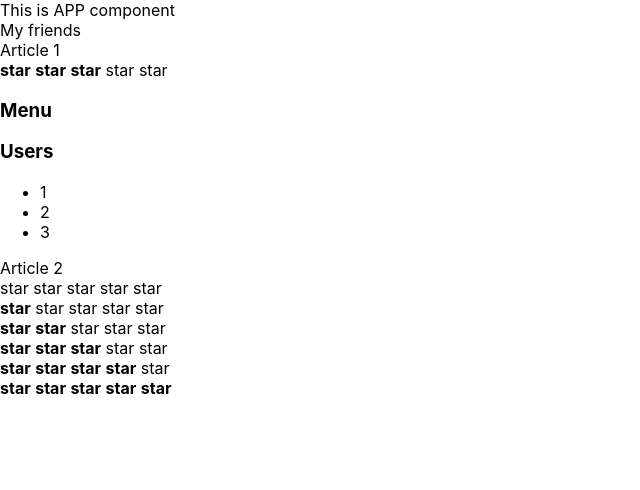
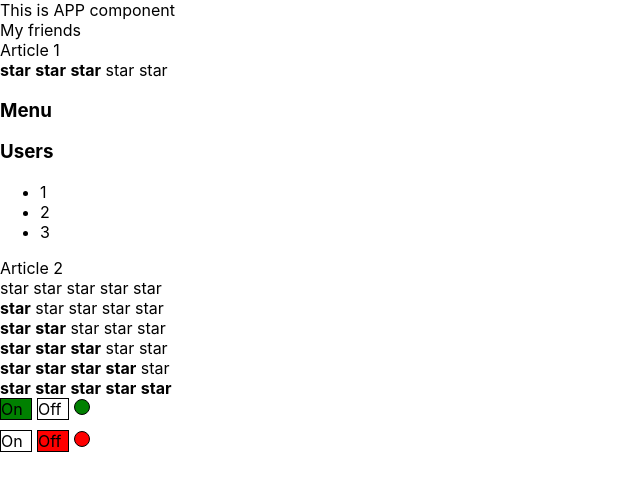
Before and after one commit to igor-minaev/react-kabzda-kak-podrobno, a React (Create React App) app: page / in a window 1280 px wide. Shown: the top 490 px of the page, without its empty margins (0-640 px from the left). Built offline with nearby package versions, Linux system fonts and the light colour scheme.

Commit message:
conditional rendering and OnOff component done

```diff
--- a/src/components/OnOff/OnOff.tsx
+++ b/src/components/OnOff/OnOff.tsx
@@ -4,10 +4,36 @@ type OnOffPropsType = {
     on: boolean
 }
 
-export const OnOff = (props:OnOffPropsType) => {
+export const OnOff = (props: OnOffPropsType) => {
+    const onStyle = {
+        display:'inline-block',
+        width:'30px',
+        height:'20px',
+        border:'1px solid black',
+        marginRight:'5px',
+        backgroundColor: props.on ? 'green' : 'white'
+    }
+    const offStyle = {
+        display:'inline-block',
+        width:'30px',
+        height:'20px',
+        border:'1px solid black',
+        marginRight:'5px',
+        backgroundColor: props.on ? 'white' : 'red'
+    }
+    const lightStyle = {
+        display:'inline-block',
+        width:'14px',
+        height:'14px',
+        border:'1px solid black',
+        borderRadius:'50%',
+        backgroundColor: props.on ? 'green' : 'red'
+    }
     return (
-        <div>
-
+        <div style={{marginBottom:'10px'}}>
+            <div style={onStyle}>On</div>
+            <div style={offStyle}>Off</div>
+            <div style={lightStyle}></div>
         </div>
     );
 };
```
